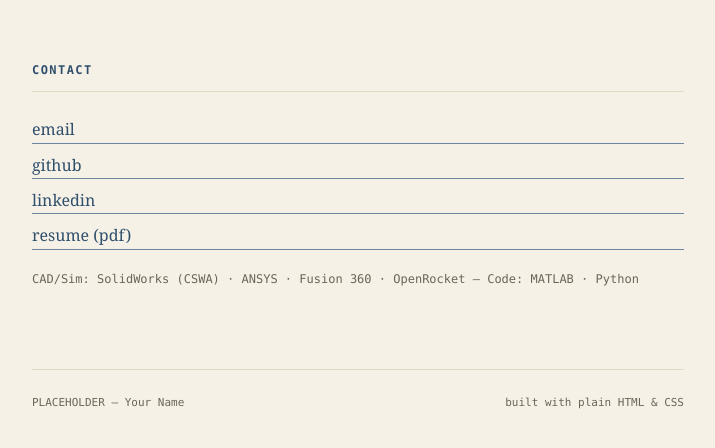
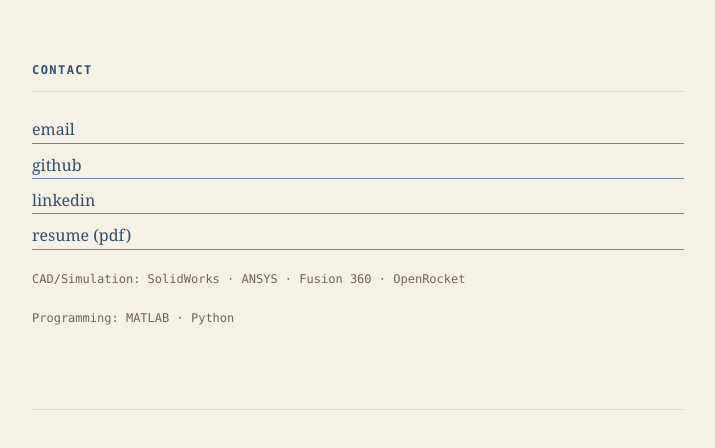
Before and after one commit to codemaster101-web/Portfolio, a plain HTML site: page index.html in a window 1280 px wide. Shown: the part 2868-3316 px from the top of the page, without its empty margins (282-997 px from the left). Drawn offline with Linux system fonts and the light colour scheme.

Commit message:
Update index.html

```diff
--- a/index.html
+++ b/index.html
@@ -246,12 +246,13 @@
       <!--<a href="my-document.pdf" target="_blank">View PDF Document</a>
       <!-- This is a comment. The browser will hide this text. -->
     </div>
-    <p style="margin-top:20px; font-family:var(--mono); font-size:12px; color:var(--ink-soft);">CAD/Sim: SolidWorks (CSWA) · ANSYS · Fusion 360 · OpenRocket — Code: MATLAB · Python</p>
+    <p style="margin-top:20px; font-family:var(--mono); font-size:12px; color:var(--ink-soft);">CAD/Simulation: SolidWorks · ANSYS · Fusion 360 · OpenRocket</p>
+    <p style="margin-top:20px; font-family:var(--mono); font-size:12px; color:var(--ink-soft);">Programming: MATLAB · Python</p>
   </section>
 
   <footer>
-    <span>PLACEHOLDER — Your Name</span>
-    <span>built with plain HTML &amp; CSS</span>
+    <!--<span>Placeholder</span>
+    <span>Placeholder &amp; Placeholder</span>-->
   </footer>
 
 </div>
```
